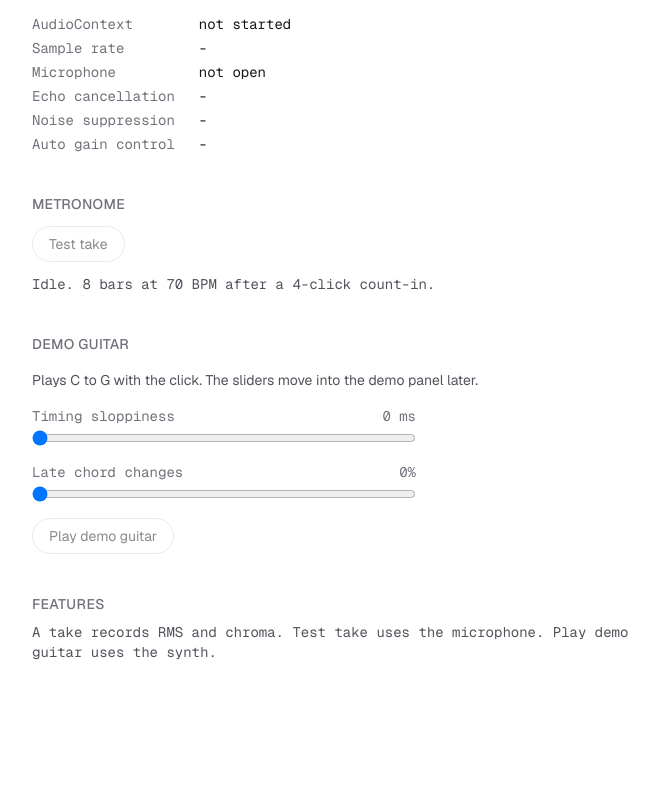
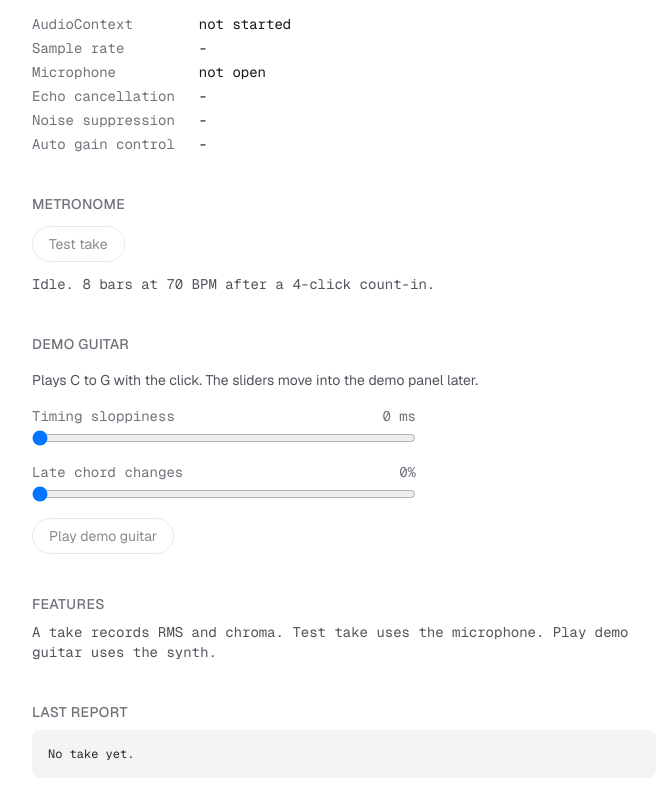
Before and after one commit to taribalazs0/woodshed, a Next.js app: page / in a window 1280 px wide. Shown: the part 230-1028 px from the top of the page, without its empty margins (296-955 px from the left). Before the commit the page ends 956 px from the top, so only its background shows below. Built offline with nearby package versions, Linux system fonts and the light colour scheme.

Commit message:
m1.7 : show the last take report as JSON

```diff
--- a/app/page.tsx
+++ b/app/page.tsx
@@ -5,6 +5,7 @@ import LevelMeter from "@/components/LevelMeter";
 import { scoreChords, type ChordScore } from "@/lib/analysis/chords";
 import { createFeatureStream, type FeatureStream } from "@/lib/analysis/features";
 import { detectOnsets } from "@/lib/analysis/onsets";
+import { buildTakeReport, readingsFromFrames } from "@/lib/analysis/report";
 import { getAudioContext, startAudio } from "@/lib/audio/context";
 import {
   MAX_SLOPPINESS_MS,
@@ -15,7 +16,7 @@ import {
 } from "@/lib/audio/demoGuitar";
 import { scheduleTake, type ScheduledTake } from "@/lib/audio/metronome";
 import { getMicProcessing, openMic, type MicProcessing } from "@/lib/audio/mic";
-import { DEFAULT_EXERCISE, type ChordName } from "@/lib/types";
+import { DEFAULT_EXERCISE, type ChordName, type TakeReport } from "@/lib/types";
 
 interface MicInfo {
   label: string;
@@ -90,6 +91,7 @@ export default function Home() {
   const [lateChangePercent, setLateChangePercent] = useState(0);
   const [guitarPlan, setGuitarPlan] = useState<DemoStrum[] | null>(null);
   const [features, setFeatures] = useState<FeatureSummary | null>(null);
+  const [report, setReport] = useState<TakeReport | null>(null);
   const streamRef = useRef<FeatureStream | null>(null);
   const micSourceRef = useRef<MediaStreamAudioSourceNode | null>(null);
 
@@ -177,6 +179,7 @@ export default function Home() {
       expectedStrums,
       chords: null,
     });
+    setReport(null);
     void stream
       .record(source, from, until, (progress) => {
         setFeatures({
@@ -197,6 +200,9 @@ export default function Home() {
         const maxRms = frames.reduce((max, frame) => Math.max(max, frame.rms), 0);
         const onsets = detectOnsets(frames);
         const chords = expected ? describeChordScore(scoreChords(frames, onsets, expected)) : null;
+        setReport(
+          buildTakeReport(DEFAULT_EXERCISE, scheduled.beatTimes, readingsFromFrames(onsets, frames)),
+        );
         setFeatures({
           source: label,
           frames: frames.length,
@@ -379,6 +385,13 @@ export default function Home() {
             : "A take records RMS and chroma. Test take uses the microphone. Play demo guitar uses the synth."}
         </p>
       </section>
+
+      <section className="flex w-full flex-col gap-2">
+        <h2 className="text-sm font-medium uppercase tracking-wide text-zinc-500">Last report</h2>
+        <pre className="max-h-96 overflow-auto rounded-lg bg-zinc-100 p-4 font-mono text-xs text-zinc-800 dark:bg-zinc-900 dark:text-zinc-200">
+          {report ? JSON.stringify(report, null, 2) : "No take yet."}
+        </pre>
+      </section>
     </main>
   );
 }
```
Also changed, not shown: 1 other file (tests, documents, lock files or other folders).
